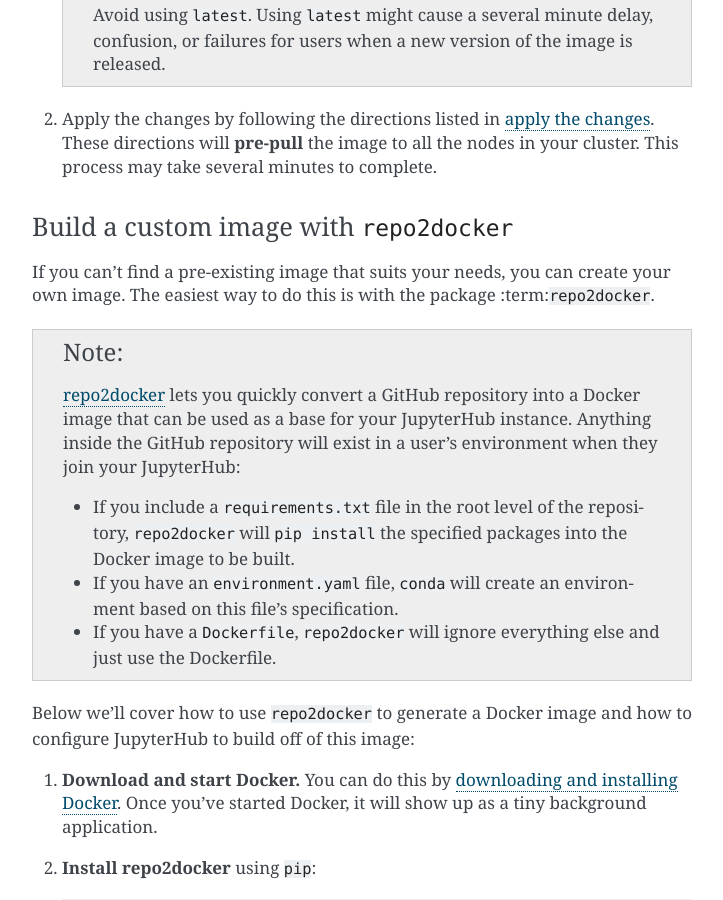
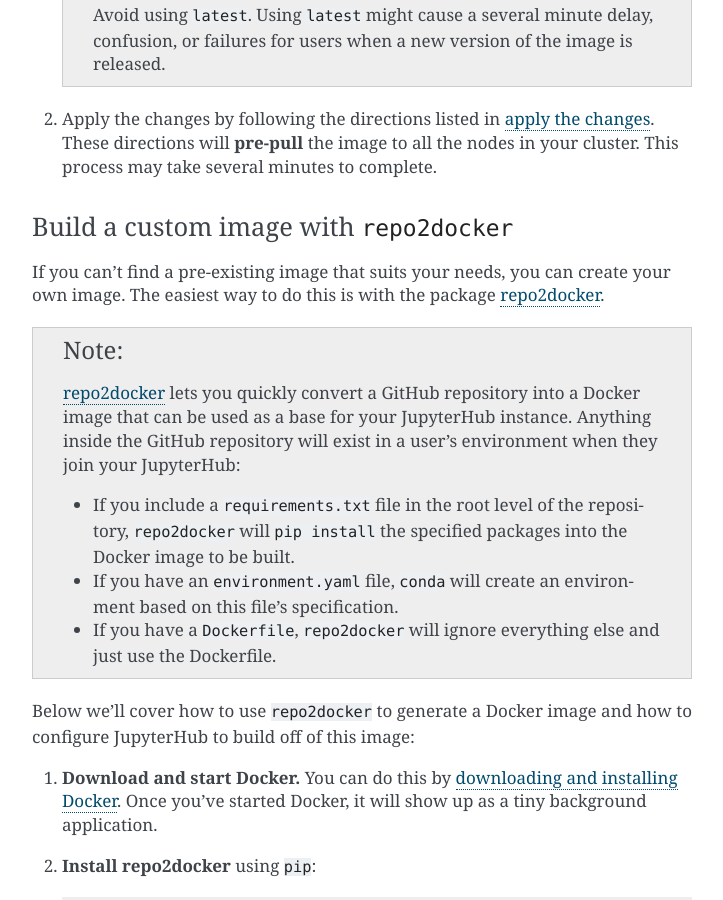
Before and after one commit to jupyterhub/zero-to-jupyterhub-k8s, a Sphinx documentation site: the page built from doc/source/user-experience.rst, in a window 1280 px wide and 900 px high, scrolled down 1247 px. Shown: the whole window, without its empty margins (388-1111 px from the left). Built offline with Sphinx 7.4.7, drawn with Linux system fonts in a browser that asks for light colours.

Commit message:
Remove extra set of backticks

```diff
--- a/doc/source/user-experience.rst
+++ b/doc/source/user-experience.rst
@@ -71,7 +71,7 @@
 
 If you can't find a pre-existing image that suits your needs, you can
 create your own image. The easiest way to do this is with the package
-:term:``repo2docker``.
+:term:`repo2docker`.
 
 .. note::
 
```
